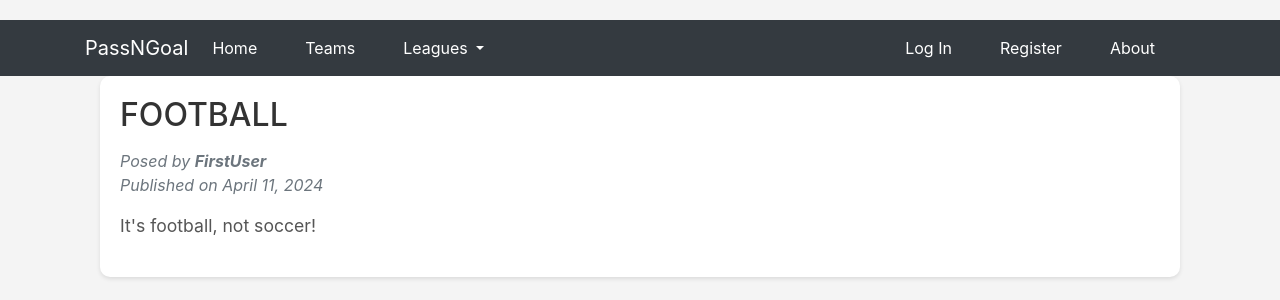
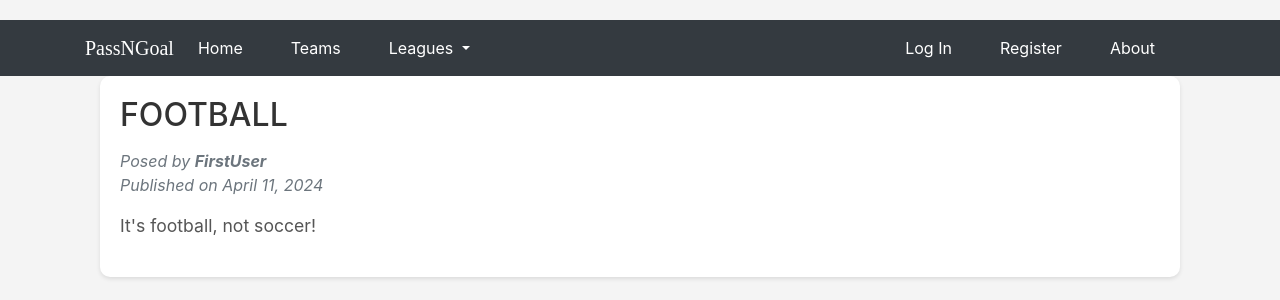
Before and after one commit to Fuyu0930/PassNGoal, a Flask app: page /1 in a window 1280 px wide. Shown: the top 300 px of the page. Run offline with Flask 3, Linux system fonts and the light colour scheme; data comes from the database, SQL or seed files in the repository.

Commit message:
Change font family for the logo

```diff
--- a/PassNGoalBlog/templates/base.html
+++ b/PassNGoalBlog/templates/base.html
@@ -34,7 +34,7 @@
   <body>
     <nav class="navbar navbar-expand-lg navbar-dark">
       <div class="container">
-        <a class="navbar-brand" href="{{url_for('core.index')}}">PassNGoal</a>
+        <a class="navbar-brand" href="{{url_for('core.index')}}" style="font-family:Facon">PassNGoal</a>
         <button class="navbar-toggler" type="button" data-toggle="collapse" data-target="#navbarNav" aria-controls="navbarNav" aria-expanded="false" aria-label="Toggle navigation">
           <span class="navbar-toggler-icon"></span>
         </button>
--- a/PassNGoalBlog/templates/index.html
+++ b/PassNGoalBlog/templates/index.html
@@ -5,7 +5,7 @@
     background-size: cover;
     height: 250px;">
         <img >
-        <h1 class="text-white"> PassNGoal </h1>
+        <h1 class="text-white" style="font-family: Facon;"> PassNGoal </h1>
         <h3 class="text-white"> A Place to Share Your Thoughts about Football! </h3>
     </div>
 
```
